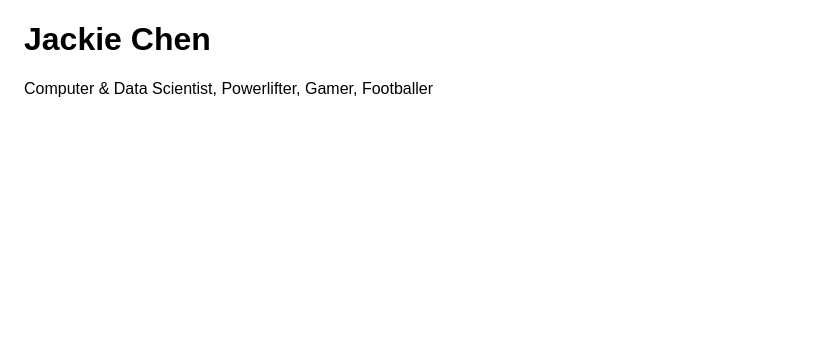
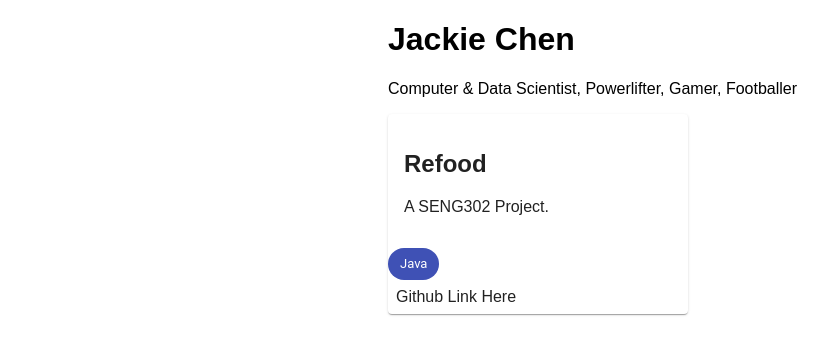
Before and after one commit to bitlii/jackie-chen-website, a React (Create React App) app: page / in a window 1280 px wide. Shown: the top 354 px of the page, without its empty margins (0-834 px from the left). Built offline with nearby package versions, Linux system fonts and the light colour scheme; the HTML template or start-up script is replaced by a standard one.

Commit message:
Experimenting with card design for the project section.

```diff
--- a/src/App.js
+++ b/src/App.js
@@ -1,11 +1,14 @@
 import './App.scss';
 import Landing from "./components/landing";
+import Projects from "./components/projects";
+import {Container} from "@material-ui/core";
 
 function App() {
   return (
-    <div className="App">
+    <Container className="App" maxWidth="sm">
       <Landing/>
-    </div>
+      <Projects/>
+    </Container>
   );
 }
 
--- a/src/components/projects.js
+++ b/src/components/projects.js
@@ -0,0 +1,22 @@
+import React from "react";
+import "./projects.scss";
+import {Container, Card, CardContent, CardActions, Chip} from "@material-ui/core";
+
+export default function Projects() {
+    return (
+        <Container>
+            <Card className="card">
+                <CardContent>
+                    <h2>Refood</h2>
+                    <p>A SENG302 Project.</p>
+                </CardContent>
+                <div>
+                    <Chip label="Java" color="primary"/>
+                </div>
+                <CardActions>
+                    <div>Github Link Here</div>
+                </CardActions>
+            </Card>
+        </Container>
+    );
+}
--- /dev/null
+++ b/src/components/projects.scss
@@ -0,0 +1,3 @@
+.card {
+  max-width: 300px;
+}
```
